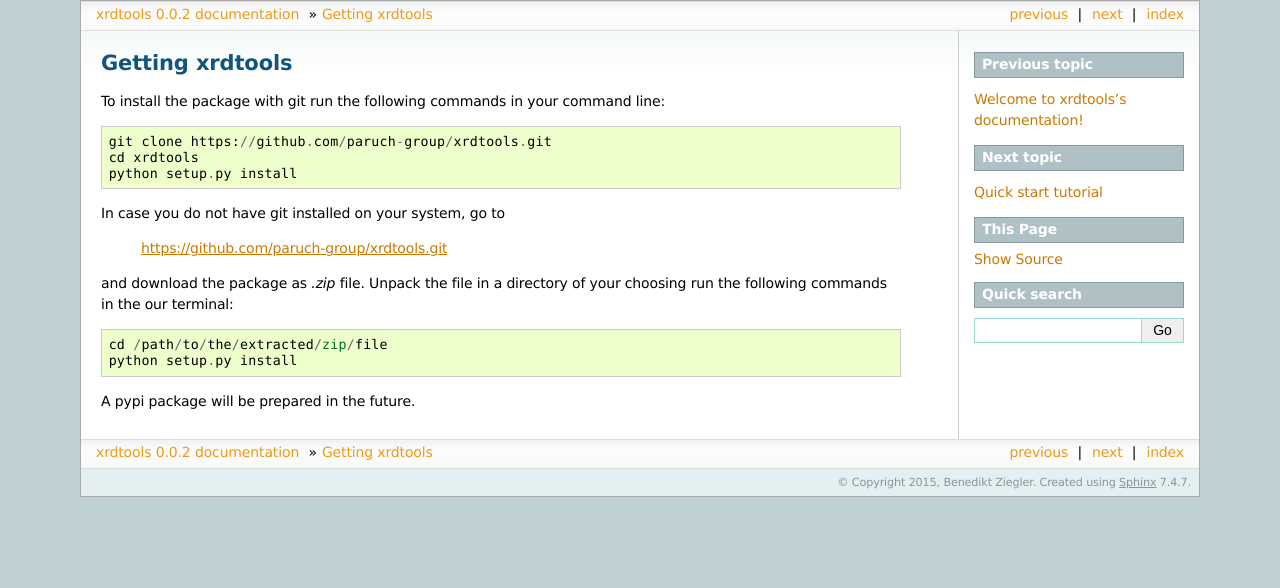
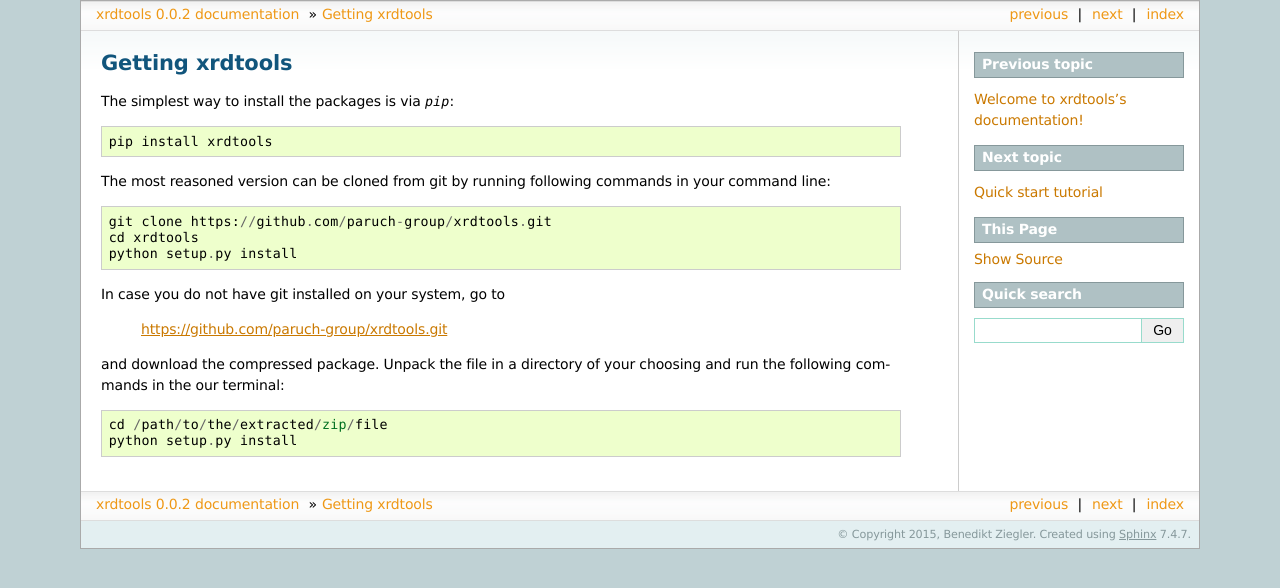
Before and after one commit to paruch-group/xrdtools, a Sphinx documentation site: the page built from docs/source/install.rst, in a window 1280 px wide. Shown: the top 588 px of the page. Built offline with Sphinx 7.4.7, drawn with Linux system fonts in a browser that asks for light colours.

Commit message:
update docs, include pypi install

```diff
--- a/docs/source/install.rst
+++ b/docs/source/install.rst
@@ -1,6 +1,12 @@
 Getting xrdtools
 ----------------
-To install the package with git run the following commands in your command line::
+
+The simplest way to install the packages is via `pip`::
+
+    pip install xrdtools
+
+
+The most reasoned version can be cloned from git by running following commands in your command line::
 
     git clone https://github.com/paruch-group/xrdtools.git
     cd xrdtools
@@ -10,10 +16,8 @@ In case you do not have git installed on your system, go to
 
     https://github.com/paruch-group/xrdtools.git
 
-and download the package as *.zip* file. Unpack the file in a directory of your choosing run the
+and download the compressed package. Unpack the file in a directory of your choosing and run the
 following commands in the our terminal::
 
     cd /path/to/the/extracted/zip/file
     python setup.py install
-
-A pypi package will be prepared in the future.
--- a/setup.py
+++ b/setup.py
@@ -12,7 +12,7 @@ setup(
     name=package_name,
     packages=['xrdtools'],
     version=__version__,
-    description='A library to read .xrdml files.',
+    description='A library to read .xrdml files',
     author='Benedikt Ziegler',
     author_email='benediktziegler@gmail.com',
     url='https://github.com/paruch-group/xrdtools',
```
